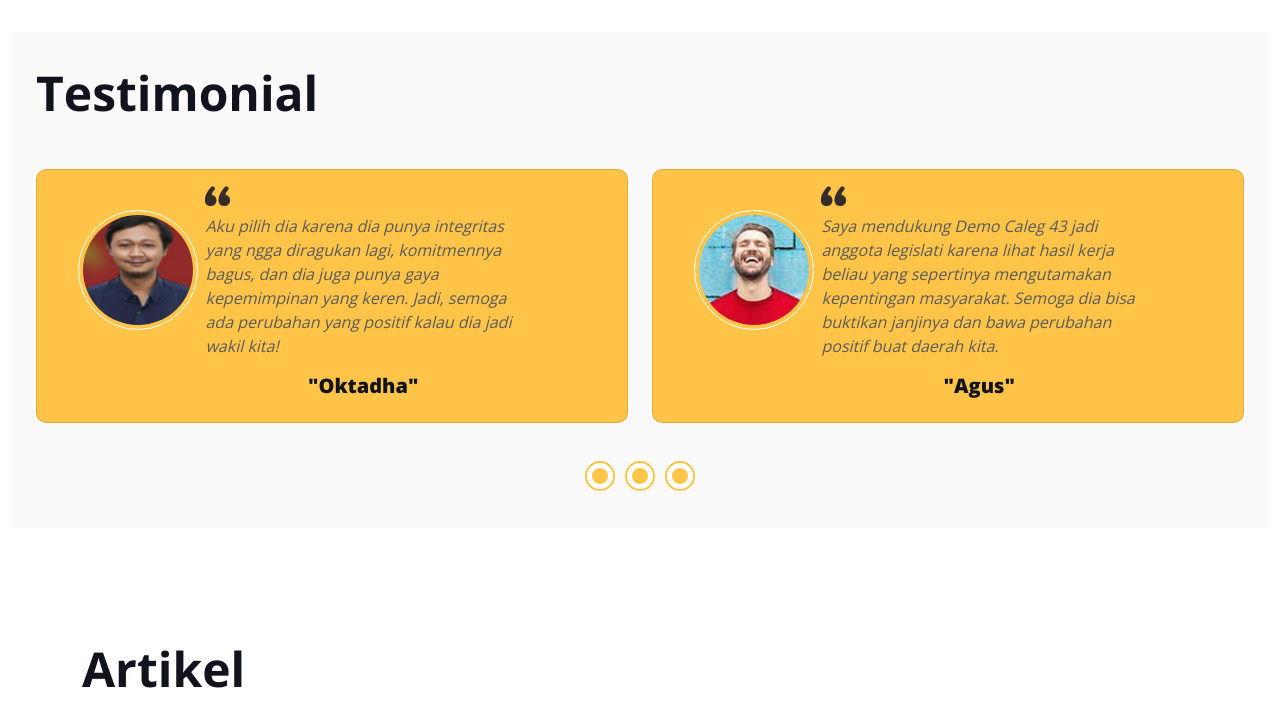
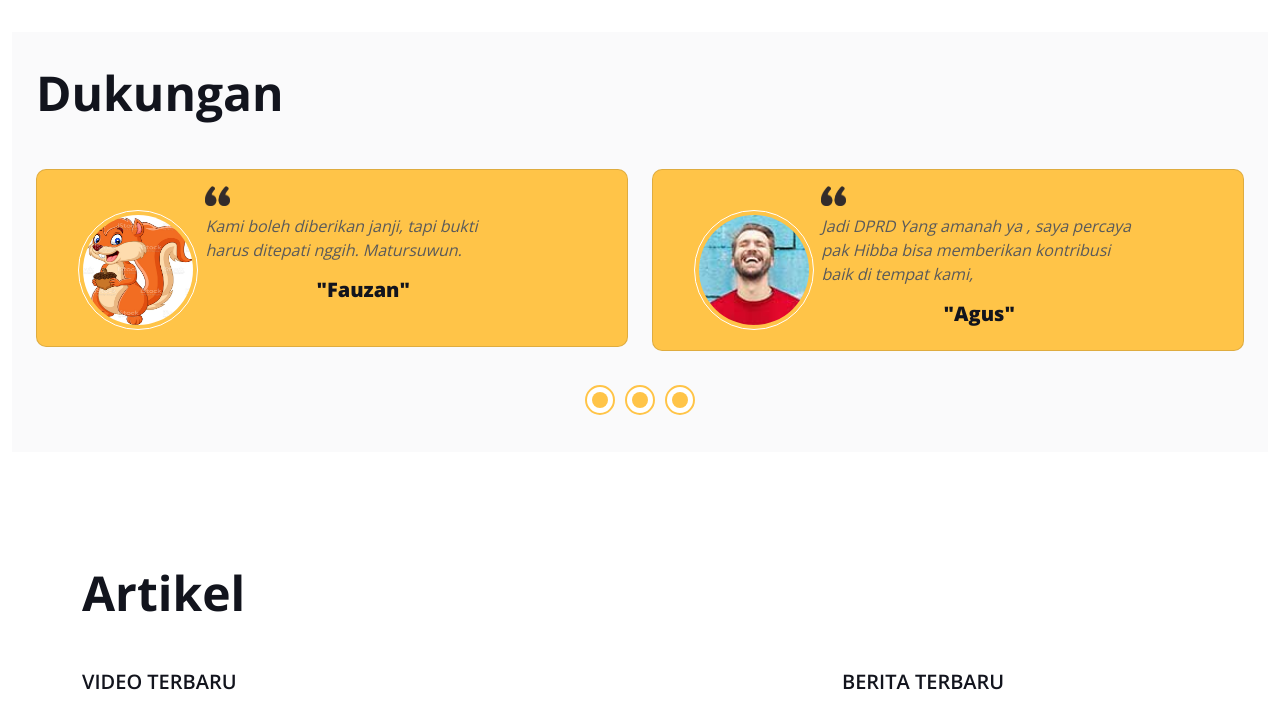
Before and after one commit to Shoichiinaba/caleg_hiba, a PHP site: page / in a window 1280 px wide. Shown: the part 2840-3555 px from the top of the page. Run offline with PHP 8.4, Linux system fonts and the light colour scheme; some libraries are stand-ins or nearby versions.

Commit message:
update gambar dukungan dan ruang aspirasi

```diff
--- a/css/style.css
+++ b/css/style.css
@@ -195,11 +195,6 @@
 .img-hib {
     max-width: 76%;
   }
-  /* .col-lg-6 .img-hib {
-    width: 50%;
-    height: auto;
-  } */
-
 
 @keyframes pulse-border {
     0% {
@@ -255,6 +250,13 @@
 #skill .progress {
     height: 5px;
     border-radius: 5px;
+}
+#skill {
+    margin-bottom: 6rem;
+    background: url(../img/Lingkaran2.png) right top no-repeat;
+    background-size: 29%;
+    background-position-x: 200%;
+    background-position-y: -119%;
 }
 
 #skill .progress .progress-bar {
--- a/index.php
+++ b/index.php
@@ -66,9 +66,9 @@
             </a>
             <div class="navbar-nav me-auto py-0">
                 <a href="#project" class="nav-item nav-link">Gallery</a>
-                <a href="#testimonial" class="nav-item nav-link">Testimoni</a>
+                <a href="#testimonial" class="nav-item nav-link">Dukungan</a>
                 <a href="#team" class="nav-item nav-link">Artikel</a>
-                <a href="#contact" class="nav-item nav-link">Dukungan</a>
+                <a href="#contact" class="nav-item nav-link">Ruang Aspirasi</a>
             </div>
         </div>
     </nav>
@@ -83,6 +83,10 @@
                     <h1 class="display-3 mb-3 txt-hib"><strong>Hibba</strong></h1>
                     <h2 class="typed-text-output d-inline"></h2>
                     <div class="typed-text d-none">DAPIL 4 KABUPATEN KLATEN</div>
+                    <br>
+                    <div>
+                        <h5>Juwiring, Wonosari, Delanggu, Ceper</h5>
+                    </div>
                     <div class="d-flex align-items-center pt-5">
                         <a href="" class="btn btn-secondary py-1 px-4 me-5 ">
                             <i class="text-dark">
@@ -202,7 +206,7 @@
                     <div class="d-md-block d-none">
                         <div class="row align-items-center">
                             <div class="col-3 rounded-3">
-                                <img class=" img-fluid rounded" src="img/Misi.png" alt=""
+                                <img class=" img-fluid rounded" src="img/Visi.png" alt=""
                                     style="width: 90%; max-width: 90px;">
                             </div>
                             <div class="col-1" style="margin: -65px; padding: -65px;">
@@ -219,7 +223,7 @@
                     <div class="d-md-none">
                         <div class="row align-items-center">
                             <div class="col-3 rounded-3">
-                                <img class=" img-fluid rounded" src="img/Misi.png" alt=""
+                                <img class=" img-fluid rounded" src="img/Visi.png" alt=""
                                     style="width: 90%; max-width: 90px;">
                             </div>
                             <div class="col-1" style="margin: -30px; padding: -100px;;">
@@ -492,7 +496,7 @@
         <!-- Testimonial Start -->
         <div class="container-fluid bg-light py-3 my-3" id="testimonial">
             <div class="container-fluid py-3">
-                <h1 class="display-5 text-start mb-5 wow fadeInUp" data-wow-delay="0.1s">Testimonial</h1>
+                <h1 class="display-5 text-start mb-5 wow fadeInUp" data-wow-delay="0.1s">Dukungan</h1>
                 <div class="row justify-content-center">
                     <div class="col-12 wow fadeInUp" data-wow-delay="0.5s">
                         <div class="owl-carousel testimonial-carousel">
@@ -502,20 +506,16 @@
                                         <div class="row">
                                             <div class="col-md-4 mt-4 pl-1 pr-1">
                                                 <img class="img-fluid rounded-circle border border-white p-1 mx-auto"
-                                                    src="img/testimonial-1.png" alt="">
+                                                    src="img/tup.jpg" alt="">
                                             </div>
                                             <div class="col-1" style="margin: -45px; padding: -45px;">
                                             </div>
                                             <div class="col-md-7">
                                                 <img class="img-fluid mb-2" src="img/Petik.png" alt=""
                                                     style="max-height: 20px; width: auto;">
-                                                <p class="fs-9 fst-italic">Aku pilih dia karena dia punya integritas
-                                                    yang ngga
-                                                    diragukan lagi, komitmennya bagus, dan dia juga punya gaya
-                                                    kepemimpinan
-                                                    yang keren. Jadi, semoga ada perubahan yang positif kalau dia jadi
-                                                    wakil kita!</p>
-                                                <h5 class="text-center"><b>"Oktadha"</b></h5>
+                                                <p class="fs-9 fst-italic">Kami boleh diberikan janji, tapi bukti harus
+                                                    ditepati nggih. Matursuwun.</p>
+                                                <h5 class="text-center"><b>"Fauzan"</b></h5>
                                             </div>
                                         </div>
                                     </div>
@@ -532,11 +532,8 @@
                                             <div class="col-md-7">
                                                 <img class="img-fluid mb-2" src="img/Petik.png" alt=""
                                                     style="max-height: 20px; width: auto;">
-                                                <p class="fs-9 fst-italic">Saya mendukung Demo Caleg 43 jadi anggota
-                                                    legislati karena lihat hasil kerja beliau yang sepertinya
-                                                    mengutamakan kepentingan
-                                                    masyarakat. Semoga dia bisa buktikan janjinya dan bawa perubahan
-                                                    positif buat daerah kita.</p>
+                                                <p class="fs-9 fst-italic">Jadi DPRD Yang amanah ya , saya percaya pak
+                                                    Hibba bisa memberikan kontribusi baik di tempat kami,</p>
                                                 <h5 class="text-center"><b>"Agus"</b></h5>
                                             </div>
                                         </div>
@@ -556,12 +553,8 @@
                                             <div class="col-md-7">
                                                 <img class="img-fluid mb-2" src="img/Petik.png" alt=""
                                                     style="max-height: 20px; width: auto;">
-                                                <p class="fs-9 fst-italic">Aku pilih dia karena dia punya integritas
-                                                    yang ngga
-                                                    diragukan lagi, komitmennya bagus, dan dia juga punya gaya
-                                                    kepemimpinan
-                                                    yang keren. Jadi, semoga ada perubahan yang positif kalau dia jadi
-                                                    wakil kita!</p>
+                                                <p class="fs-9 fst-italic">Kami boleh diberikan janji, tapi bukti harus
+                                                    ditepati nggih. Matursuwun.</p>
                                                 <h5 class="text-center"><b>"Oktadha"</b></h5>
                                             </div>
                                         </div>
@@ -572,19 +565,16 @@
                                         <div class="row">
                                             <div class="col-md-4 mt-4 pl-1 pr-1">
                                                 <img class="img-fluid rounded-circle border border-white p-1 mx-auto"
-                                                    src="img/testimonial-2.jpg" alt="">
+                                                    src="img/umr.jpg" alt="">
                                             </div>
                                             <div class="col-1" style="margin: -45px; padding: -45px;">
                                             </div>
                                             <div class="col-md-7">
                                                 <img class="img-fluid mb-2" src="img/Petik.png" alt=""
                                                     style="max-height: 20px; width: auto;">
-                                                <p class="fs-9 fst-italic">Saya mendukung Demo Caleg 43 jadi anggota
-                                                    legislati karena lihat hasil kerja beliau yang sepertinya
-                                                    mengutamakan kepentingan
-                                                    masyarakat. Semoga dia bisa buktikan janjinya dan bawa perubahan
-                                                    positif buat daerah kita.</p>
-                                                <h5 class="text-center"><b>"Agus"</b></h5>
+                                                <p class="fs-9 fst-italic">Semoga dia bisa buktikan janjinya dan bawa
+                                                    perubahan positif buat daerah kita.</p>
+                                                <h5 class="text-center"><b>"Umar"</b></h5>
                                             </div>
                                         </div>
                                     </div>
@@ -596,19 +586,16 @@
                                         <div class="row">
                                             <div class="col-md-4 mt-4 pl-1 pr-1">
                                                 <img class="img-fluid rounded-circle border border-white p-1 mx-auto"
-                                                    src="img/testimonial-3.png" alt="">
+                                                    src="img/ryo.png" alt="">
                                             </div>
                                             <div class="col-1" style="margin: -45px; padding: -45px;">
                                             </div>
                                             <div class="col-md-7">
                                                 <img class="img-fluid mb-2" src="img/Petik.png" alt=""
                                                     style="max-height: 20px; width: auto;">
-                                                <p class="fs-9 fst-italic">Saya mendukung Demo Caleg 43 jadi anggota
-                                                    legislati karena lihat hasil kerja beliau yang sepertinya
-                                                    mengutamakan kepentingan
-                                                    masyarakat. Semoga dia bisa buktikan janjinya dan bawa perubahan
-                                                    positif buat daerah kita.</p>
-                                                <h5 class="text-center"><b>"Sandi"</b></h5>
+                                                <p class="fs-9 fst-italic"> Kami boleh diberikan janji, tapi bukti harus
+                                                    ditepati nggih. Matursuwun.</p>
+                                                <h5 class="text-center"><b>"Ryo"</b></h5>
                                             </div>
                                         </div>
                                     </div>
@@ -618,19 +605,16 @@
                                         <div class="row">
                                             <div class="col-md-4 mt-4 pl-1 pr-1">
                                                 <img class="img-fluid rounded-circle border border-white p-1 mx-auto"
-                                                    src="img/testimonial-3.png" alt="">
+                                                    src="img/prs.jpg" alt="">
                                             </div>
                                             <div class="col-1" style="margin: -45px; padding: -45px;">
                                             </div>
                                             <div class="col-md-7">
                                                 <img class="img-fluid mb-2" src="img/Petik.png" alt=""
                                                     style="max-height: 20px; width: auto;">
-                                                <p class="fs-9 fst-italic">Saya mendukung Demo Caleg 43 jadi anggota
-                                                    legislati karena lihat hasil kerja beliau yang sepertinya
-                                                    mengutamakan kepentingan
-                                                    masyarakat. Semoga dia bisa buktikan janjinya dan bawa perubahan
-                                                    positif buat daerah kita.</p>
-                                                <h5 class="text-center"><b>"Sandi"</b></h5>
+                                                <p class="fs-9 fst-italic">Bismillah bisa memberikan perubahan di tempat
+                                                    kami. Lanjutkan Pak. !</p>
+                                                <h5 class="text-center"><b>"Prast"</b></h5>
                                             </div>
                                         </div>
                                     </div>
@@ -720,10 +704,10 @@
             <div class="container pb-1 py-5">
                 <div class="row g-5 mb-5 wow fadeInUp" data-wow-delay="0.1s">
                     <div class="col-lg-6">
-                        <h1 class="display-5 mb-0">Aspirasi kami</h1>
+                        <h1 class="display-5 mb-0">Ruang Aspirasi</h1>
                     </div>
                     <div class="col-lg-6 text-lg-end">
-                        <a class="btn btn-secondary py-3 px-5" href="">Say Hello</a>
+                        <!-- <a class="btn btn-secondary py-3 px-5" href="">Say Hello</a> -->
                     </div>
                 </div>
                 <div class="row g-5">
@@ -732,7 +716,7 @@
                     </div>
                     <div class="col-lg-7 col-md-6 wow fadeInUp" data-wow-delay="0.5s">
                         <p class="mb-0">Tulis Aspirasimu .</p>
-                        <p class="mb-4">Dukungan anda sangat berarti bagi kami dan kota klaten .</p>
+                        <p class="mb-4">Aspirasi anda sangat berarti bagi kami dan Kabupaten klaten .</p>
                         <form id="emailForm" method="post" action="send-email.php">
                             <div class="row g-3">
                                 <div class="col-md-6">
@@ -760,11 +744,11 @@
                                     <div class="form-floating">
                                         <textarea class="form-control" placeholder="Leave a message here" id="message"
                                             name="message" style="height: 100px"></textarea>
-                                        <label for="message">Masukkan Pesan Dukungan Anda</label>
+                                        <label for="message">Masukkan Aspirasi Anda</label>
                                     </div>
                                 </div>
                                 <div class="col-12">
-                                    <button class="btn btn-secondary py-3 px-5" type="submit">Kirim Dukungan</button>
+                                    <button class="btn btn-secondary py-3 px-5" type="submit">Kirim Aspirasi</button>
                                 </div>
                             </div>
                         </form>
```
Also changed, not shown: img/profile.png (deleted), img/project-1.jpg (deleted), img/project-2.jpg (deleted), img/project-3.jpg (deleted), img/project-4.jpg (deleted), img/project-5.jpg (deleted), img/project-6.jpg (deleted), img/prs.jpg (added), img/ryo.png (added), img/tup.jpg (added), img/umr.jpg (added).
